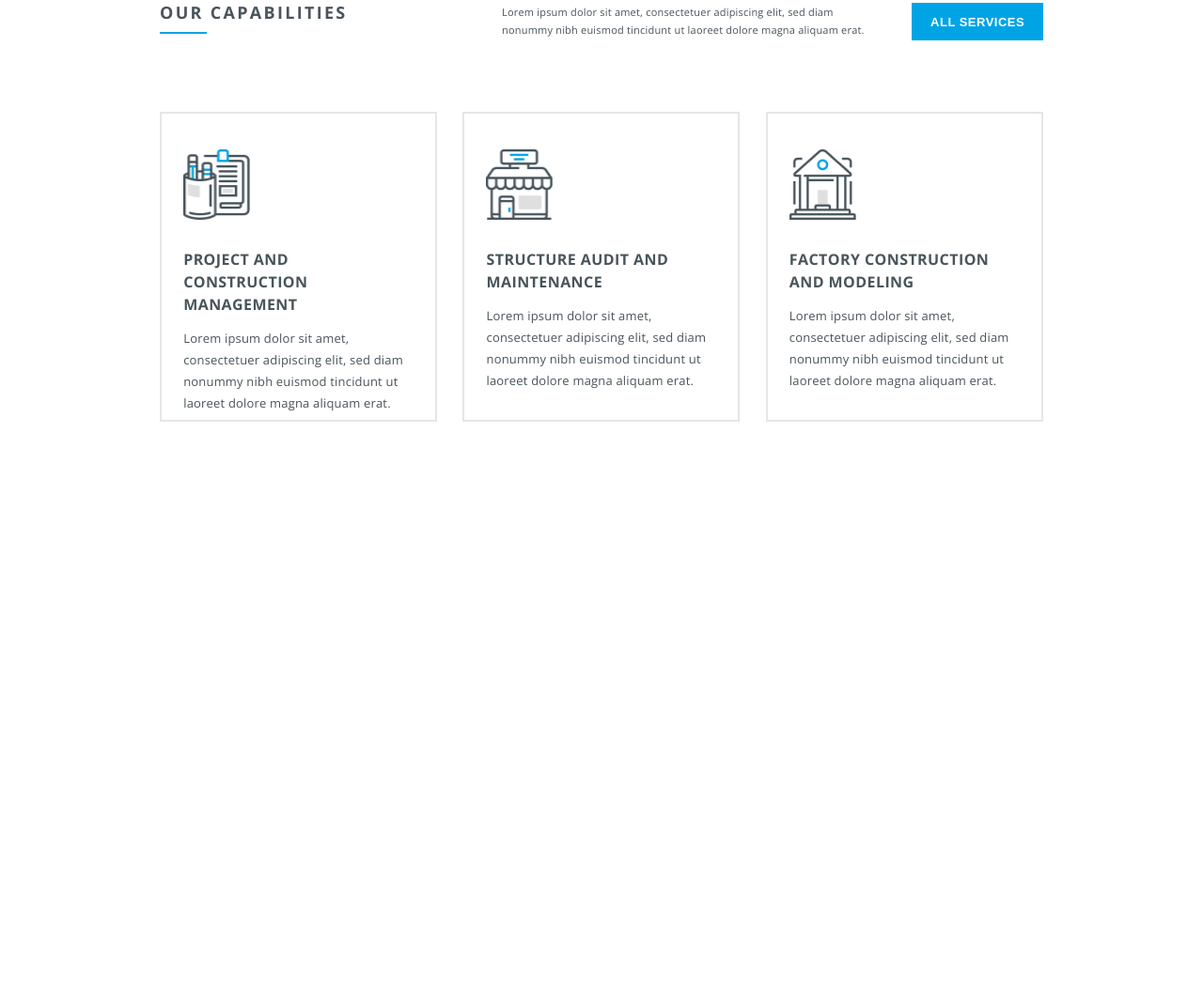
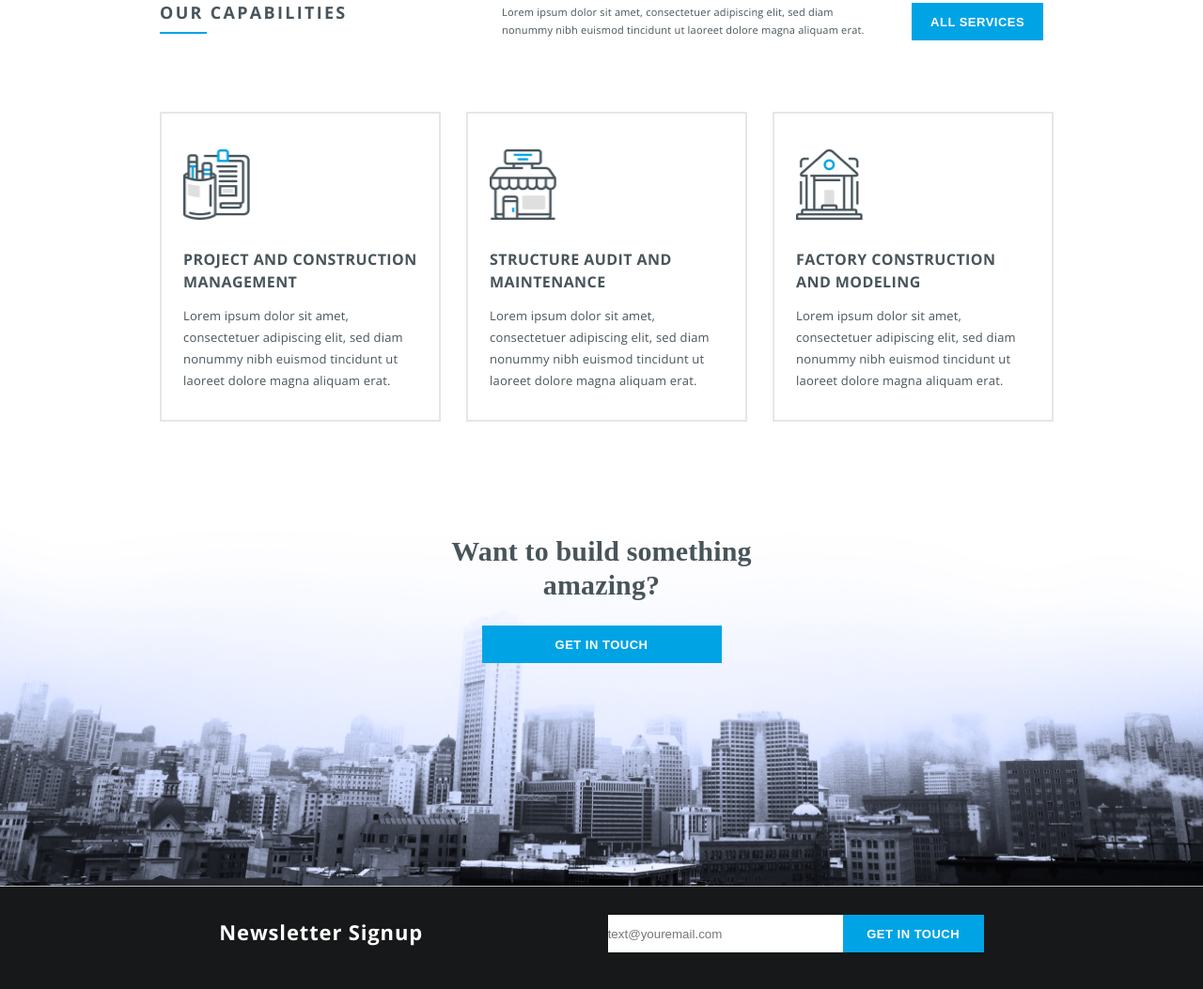
Before and after one commit to OvsyankinVI/007_03_Konstruct, a plain HTML site: page index.html in a window 1280 px wide. Shown: the part 1350-2403 px from the top of the page at 94% size. Before the commit the page ends 1799 px from the top, so only its background shows below. Drawn offline with nearby package versions, Linux system fonts and the light colour scheme.

Commit message:
work, request

```diff
--- a/css/style.css
+++ b/css/style.css
@@ -244,7 +244,7 @@ header {
     margin-top: 76px;
 }
 .services__grid-body-item {
-    width: 295px;
+    width: 299px;
     height: 330px;
     border: 2px solid #E6E6E6;
 }
@@ -306,3 +306,104 @@ header {
         grid-template-columns: repeat(1, 3fr);
     }
 }
+/* work */
+.work {
+    background-image: url(../img/work-bg.png);
+    height: 495px;
+    background-repeat: no-repeat;
+    background-size: cover;
+}
+.work__text {
+    margin: 0 auto;
+    padding-top: 120px;
+    font-family: 'OpenSans';
+    font-size: 30px;
+    line-height: 36px;
+    text-align: center;
+    letter-spacing: 0.15px;
+    max-width: 350px;
+    width: 100%;
+    color: var(--color-grey);
+}
+.work__button {
+    width: 255px;
+    height: 40px;
+    border: none;
+    background-color: var(--color-blue);
+    color: #fff;
+    text-transform: uppercase;
+    text-align: center;
+    font-size: 13px;
+    line-height: 15px;
+    letter-spacing: 0.5px;
+    display: block;
+    margin: 25px auto 0 auto;
+}
+/* request */
+.request {
+    background-color: #171819;
+    height: 100px;
+}
+.request__flex {
+    display: flex;
+    justify-content: space-around;
+}
+.request__h2 {
+    color: var(--color-white);
+    font-size: 22px;
+    line-height: 26px;
+    text-align: center;
+    letter-spacing: 0.846154px;
+    margin-top: 35px;
+    margin-right: 70px;
+}
+.request__input {
+    display: flex;
+
+}
+.request__input-int {
+    width: 250px;
+    height: 40px;
+    margin-top: 30px;
+    border: none;
+}
+.request__button {
+    width: 150px;
+    height: 40px;
+    border: none;
+    background-color: var(--color-blue);
+    color: #fff;
+    text-transform: uppercase;
+    text-align: center;
+    font-size: 13px;
+    line-height: 15px;
+    letter-spacing: 0.5px;
+    display: block;
+    margin: 30px auto 0 auto;
+}
+@media screen and (max-width: 750px) {
+    .request__flex {
+        display: contents;
+
+    }
+    .request__h2 {
+        padding-top: 10px;
+        margin: 0;
+    }
+    .request__input {
+        padding-top: 10px;
+        justify-content: center;
+        margin: 0 10px;
+    }
+    .request__input-int {
+    margin: 0;
+}
+.request__button {
+    margin: 0;
+}
+}
+/* footer */
+footer {
+    background-color: #171819;
+    height: 299px;
+}
--- a/index.html
+++ b/index.html
@@ -102,9 +102,24 @@
         </div>
     </section>
 
-    <!-- <section class="work" id="work"></section>
+    <section class="work" id="work">
+        <div class="container">
+            <h1 class="work__text">Want to build something amazing?</h1>
+            <button class="work__button"><strong>Get in touch</strong></button>
+        </div>
+    </section>
 
-    <section class="request"></section> -->
+    <section class="request">
+        <div class="container">
+            <div class="request__flex">
+                <h2 class="request__h2">Newsletter Signup</h2>
+                <div class="request__input">
+                    <input class="request__input-int" type="email" placeholder="text@youremail.com">
+                    <button class="request__button"><strong>Get in touch</strong></button>
+                </div>
+            </div>
+        </div>
+    </section>
 
     <footer id="footer"></footer>
 
```
Also changed, not shown: img/work-bg.png (added).
